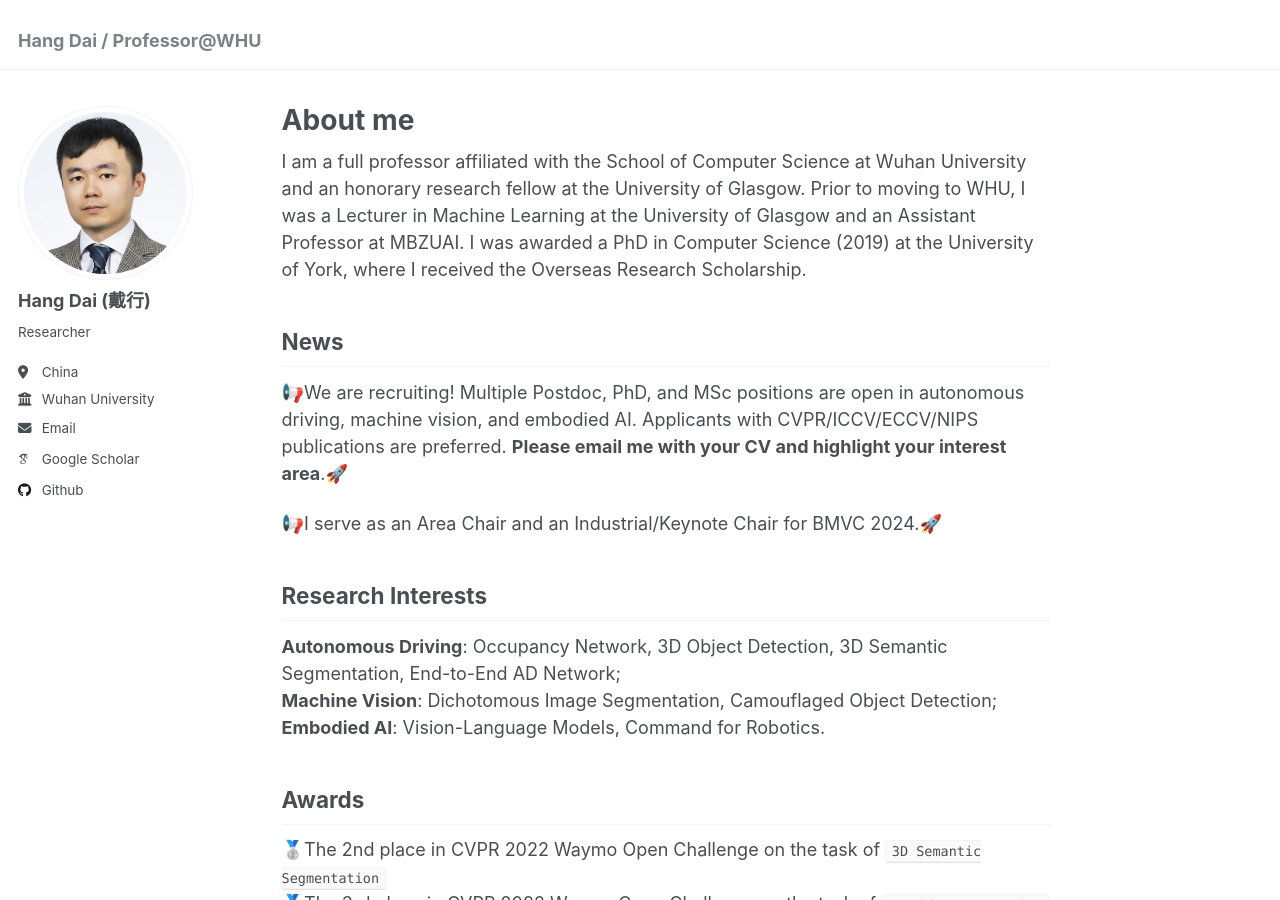
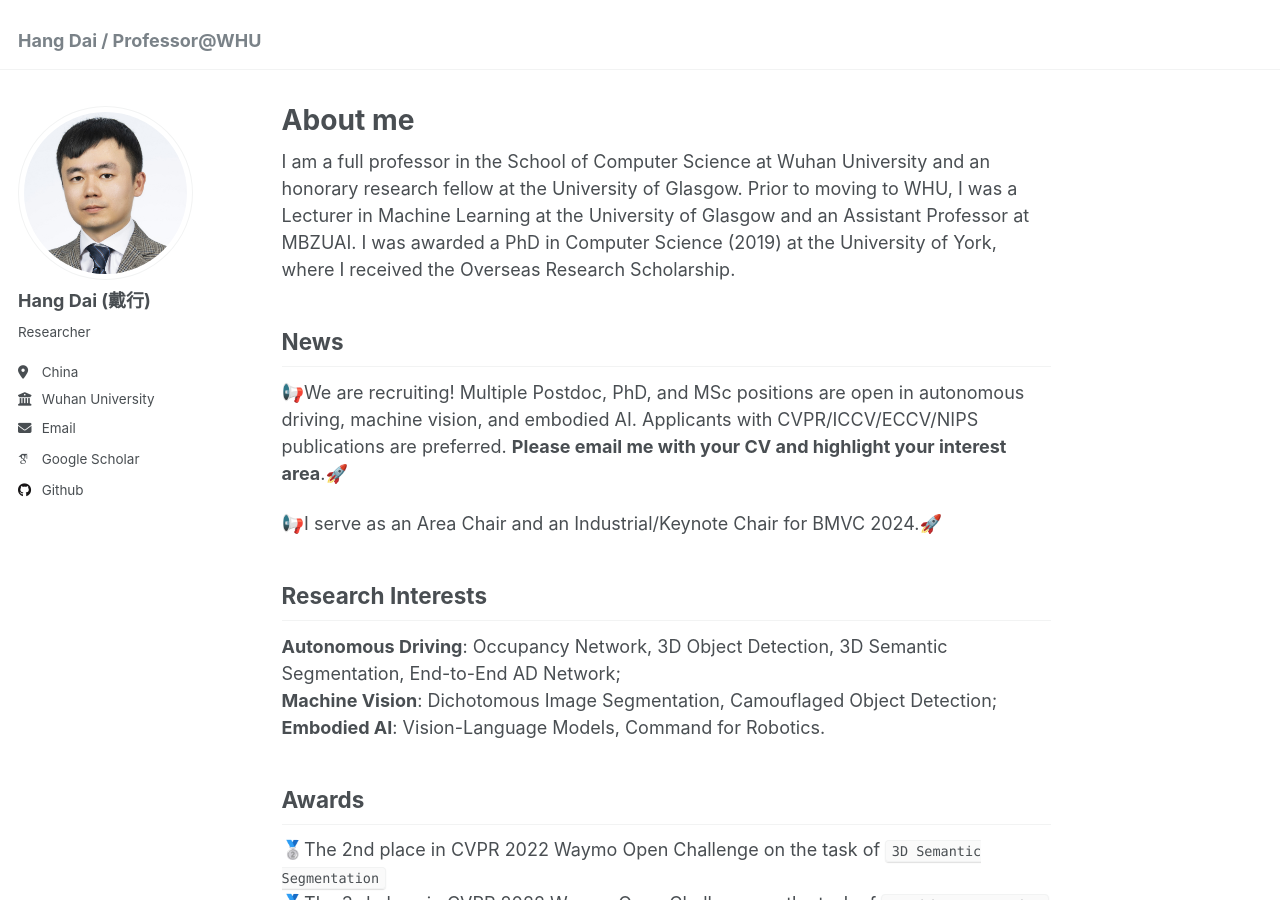
Before and after one commit to Dai-Hang/Dai-Hang.github.io, a Jekyll site: the page built from _pages/about.md, in a window 1280 px wide and 900 px high. Built offline with Jekyll 4.4.1, drawn with Linux system fonts in a browser that asks for light colours; some web fonts are replaced.

Commit message:
Update about.md

```diff
--- a/_pages/about.md
+++ b/_pages/about.md
@@ -7,7 +7,7 @@ redirect_from:
   - /about.html
 ---
 
-I am a full professor affiliated with the School of Computer Science at Wuhan University and an honorary research fellow at the University of Glasgow. Prior to moving to WHU, I was a Lecturer in Machine Learning at the University of Glasgow and an Assistant Professor at MBZUAI. I was awarded a PhD in Computer Science (2019) at the University of York, where I received the Overseas Research Scholarship.
+I am a full professor in the School of Computer Science at Wuhan University and an honorary research fellow at the University of Glasgow. Prior to moving to WHU, I was a Lecturer in Machine Learning at the University of Glasgow and an Assistant Professor at MBZUAI. I was awarded a PhD in Computer Science (2019) at the University of York, where I received the Overseas Research Scholarship.
 
 News
 ------
```
